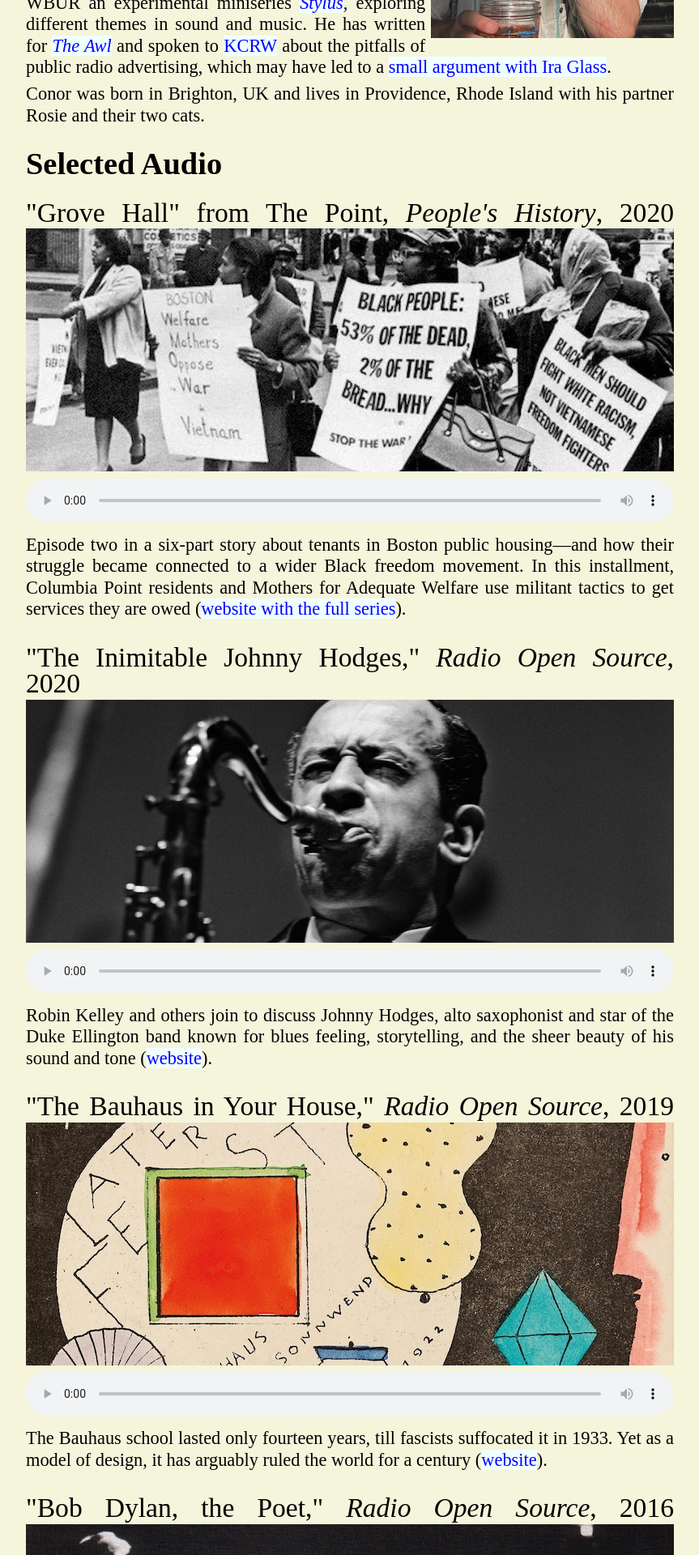
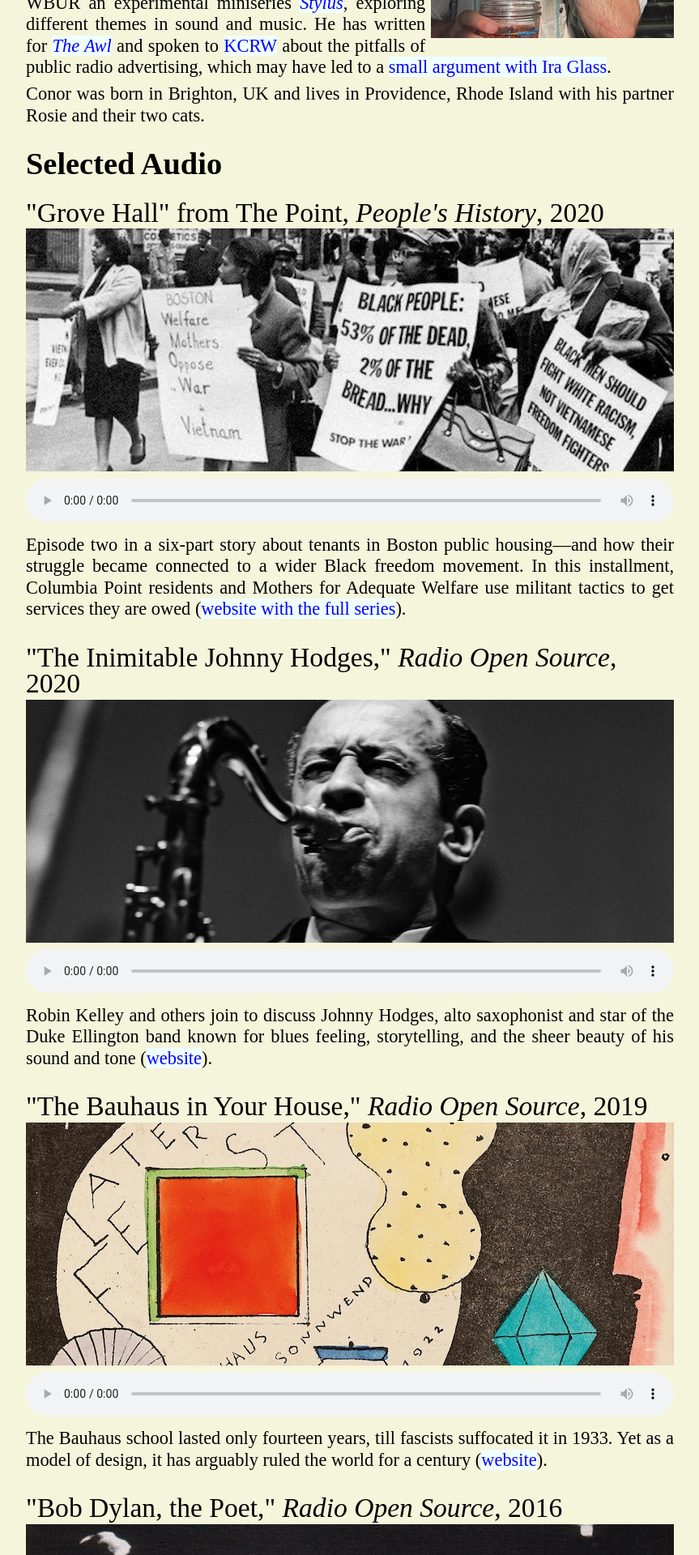
Before and after one commit to huihuiandilly/huihuiandilly.github.io, a Jekyll site: the page built from index.html, in a window 1280 px wide. Shown: the part 321-2241 px from the top of the page at 81% size, without its empty margins (208-1071 px from the left). Built offline with Jekyll 4.4.1, drawn with Linux system fonts in a browser that asks for light colours.

Commit message:
Update main.css

```diff
--- a/css/main.css
+++ b/css/main.css
@@ -9,7 +9,6 @@
     max-width: 800px;
     display: table-cell;
     vertical-align: middle;
-    text-align: justify;
     line-height: 165%;
 }
 nav ul, footer ul {
@@ -49,6 +48,7 @@
     color: black;
     margin-top: .3em;
     margin-bottom: .3em;
+    text-align: justify;
 }
 img {
   width: auto ;
```
